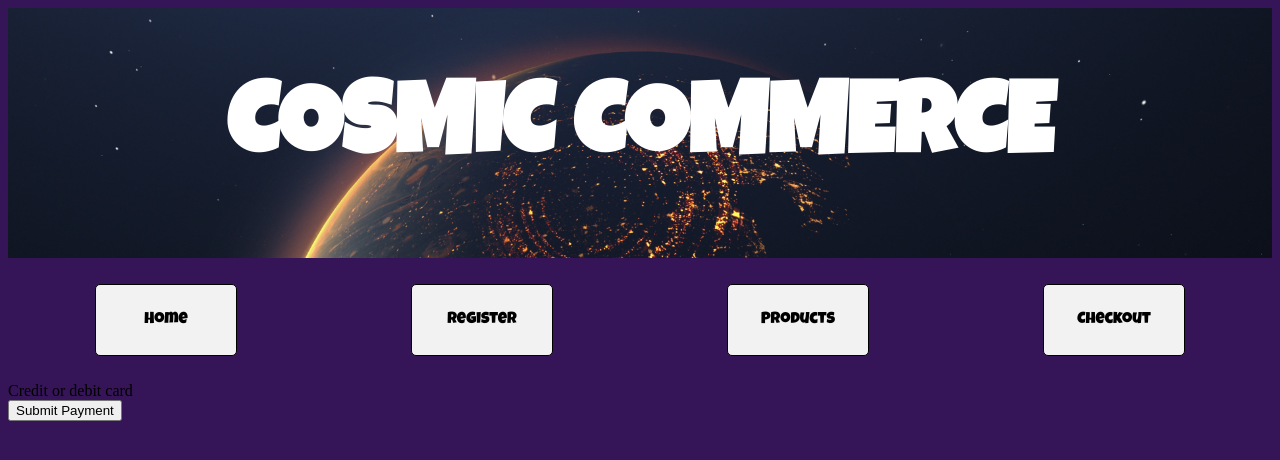
After one commit to JoeMille/django-u, a Django app: page /payment/ in a window 1280 px wide. The commit adds this page. Shown: the top 460 px of the page. Run offline with Django 3.2, Linux system fonts and the light colour scheme; some libraries are stand-ins or nearby versions.

Commit message:
Created basis of stripe payment form, created form submission javascript logic

```diff
--- a/ecommerce/catalog/static/catalog/js/script.js
+++ b/ecommerce/catalog/static/catalog/js/script.js
@@ -9,3 +9,26 @@ const header = document.querySelector('.site-header');
             brightness = brightness === 1 ? 1.5 : 1;
             header.style.filter = `brightness(${brightness})`;
         }, 2000);
+
+// Stripe Js payment form
+
+var stripe = Stripe('pk_test_51J0ZQvK5Q5ZQ5Q5ZQ5');
+var elements = Stripe.elements();
+
+var card = elements.create('card');
+
+card.mount('#card-element');
+
+var form = document.getElementById('payment-form');
+form.addEventListener('submit', function(event) {
+    event.preventDefault();
+
+    stripe.createtoken(card).then(function(result) {
+        if (result.error) {
+            var errorElement = document.getElementById('card-errors');
+            errorElement.textContent = result.error.message;
+        } else {
+            stripeTokenHandler(result.token);
+        }
+    });
+});
--- a/ecommerce/catalog/templates/catalog/checkout.html
+++ b/ecommerce/catalog/templates/catalog/checkout.html
@@ -41,7 +41,7 @@
             {% endfor %}
         </ul>
         <p>Total price: {{ basket.get_total_price }}</p>
-        <a href="" class="confirm-basket-button">Confirm Basket?</a>
+        <a href="{% url 'payment' %}" class="confirm-basket-button">Confirm Basket?</a>
     </div>
 
 
--- /dev/null
+++ b/ecommerce/catalog/templates/catalog/payment.html
@@ -0,0 +1,47 @@
+{% load static %}
+<!DOCTYPE html>
+<html>
+<head>
+    <title>Confirm & Pay</title>
+    <!-- Include CSS file -->
+    <link rel="stylesheet" type="text/css" href="{% static 'catalog/css/style.css' %}">
+</head>
+<body>
+    <!-- Page Header -->
+    <header class="site-header">
+        <h1>COSMIC COMMERCE</h1>
+    </header>
+    <section class="site-nav">
+        <nav>
+            <ul>
+                <li><a href="{% url 'index' %}">Home</a></li>
+                <li><a href="{% url 'register' %}">Register</a></li>
+                <li><a href="{% url 'products' %}">Products</a></li>
+                <li><a href="{% url 'checkout' %}">Checkout</a></li>
+
+            </ul>
+        </nav>
+    </section>
+
+    <!-- Payment Form -->
+    <form action="{% url 'charge' %}" method="post" id="payment-form">
+        {% csrf_token %}
+        <div class="form-row">
+            <label for="card-element">
+                Credit or debit card
+            </label>
+            <div id="card-element">
+            </div>
+
+            <!-- In case of payment form errors. -->
+            <div id="card-errors" role="alert"></div>
+        </div>
+
+        <button>Submit Payment</button>
+
+    <!-- Include JavaScript file -->
+    <script src="{% static 'catalog/js/script.js' %}"></script>
+    <!-- Stripe.js Library -->
+    <script src="https://js.stripe.com/v3/"></script>
+</body>
+</html>
--- a/ecommerce/catalog/urls.py
+++ b/ecommerce/catalog/urls.py
@@ -7,6 +7,7 @@ urlpatterns = [
     path('register/', views.register, name='register'),
     path('products/', views.products, name='products'),
     path('checkout/', views.checkout, name='checkout'),
+    path('payment/', views.payment, name='payment'),
     path('add_to_basket/<int:product_id>/', views.add_to_basket, name='add_to_basket'),
     path('remove_from_basket/<int:item_id>/', views.remove_from_basket, name='remove_from_basket'),
 ]
--- a/ecommerce/catalog/views.py
+++ b/ecommerce/catalog/views.py
@@ -71,3 +71,7 @@ def remove_from_basket(request, item_id):
         item = BasketItem.objects.get(id=item_id)
         item.delete()
     return redirect('checkout')
+
+# Payment page view
+def payment(request):
+    return render(request, 'catalog/payment.html')
```
Also changed, not shown: ecommerce/db.sqlite3.
